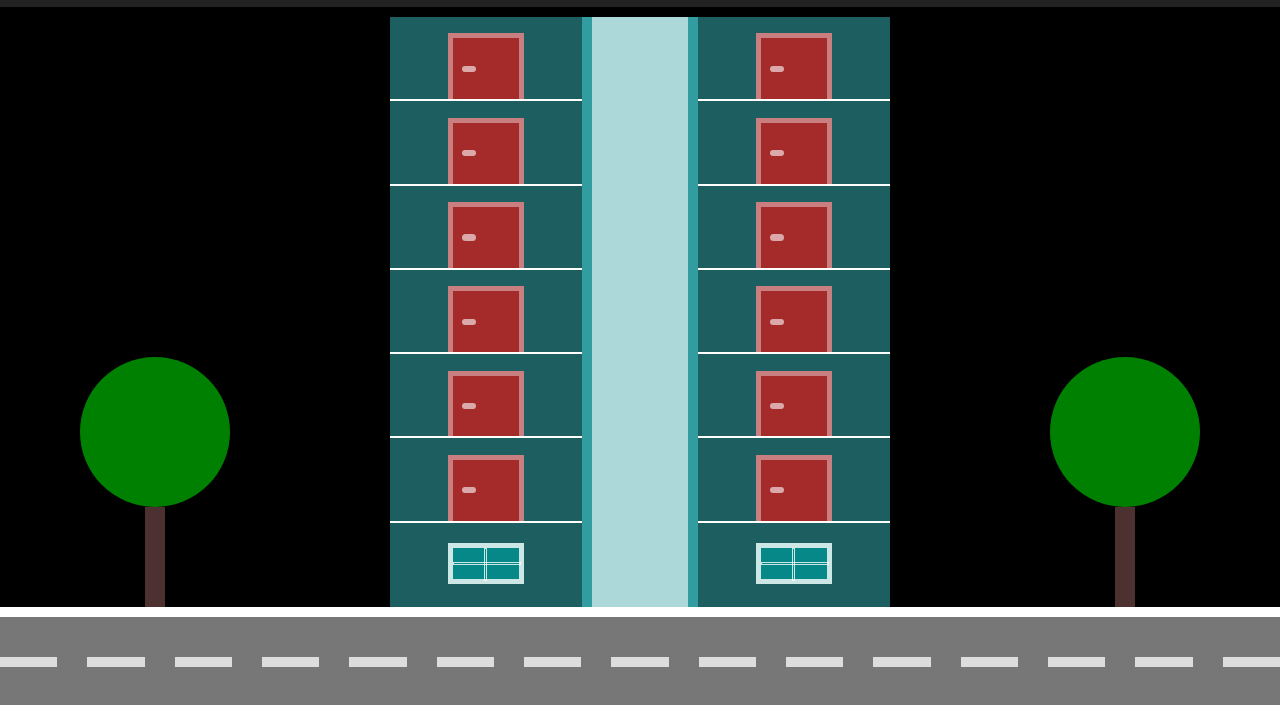
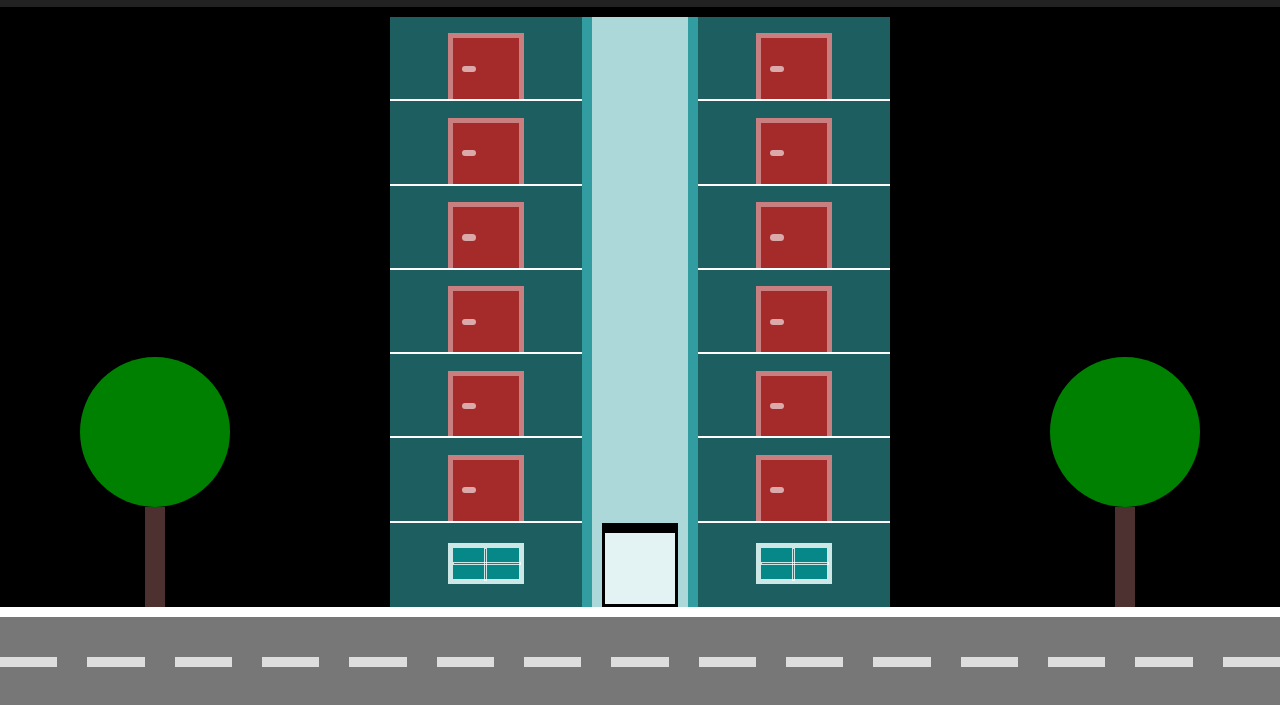
Before and after one commit to Diogodev6/elevador, a plain HTML site: page index.html in a window 1280 px wide. Shown: the part 93-798 px from the top of the page. Drawn offline with Linux system fonts and the light colour scheme.

Commit message:
tamanho do elevador

```diff
--- a/css/estilo.css
+++ b/css/estilo.css
@@ -195,6 +195,5 @@ body {
     border-top-width: 10px;
     background-color: #fffa;
     width: 80%;
-    height: 100px;
     bottom: 0;
 }
--- a/js/predio.js
+++ b/js/predio.js
@@ -42,5 +42,20 @@
     criarPavimentos()
 
     // -------------------- Elevador
+    function obterTamanhoElevador() {
+        const terreo = document.querySelector('[andar="t"]')
+        return terreo.offsetHeight
+    }
 
+    function criarElevador() {
+        const poco = document.querySelector('.poco')
+
+        const elevador = document.createElement('div')
+        elevador.classList.add('elevador')
+        elevador.style.height = obterTamanhoElevador()
+
+        poco.appendChild(elevador)
+    }
+
+    criarElevador()
 })()
```
